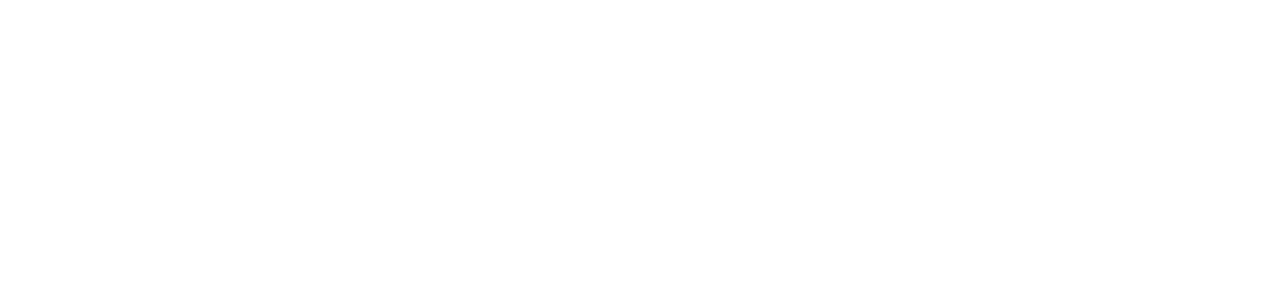
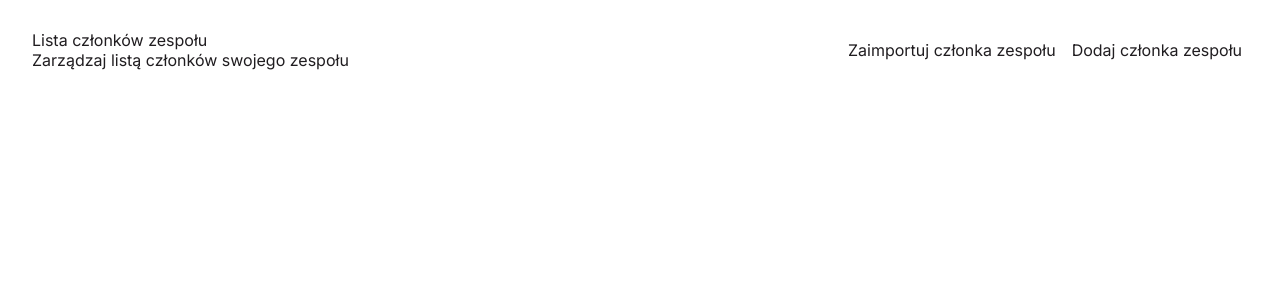
Before and after one commit to PawelDuplaga/staff-manager-frontend, a React (Vite) app: page / in a window 1280 px wide. Shown: the top 300 px of the page. Built offline with nearby package versions, Linux system fonts and the light colour scheme.

Commit message:
+ ManagerTopBar component (not fully styled)

```diff
--- a/src/App.tsx
+++ b/src/App.tsx
@@ -1,13 +1,9 @@
 import './App.css'
+import Home from './views/Home/Home';
 
 function App() {
 
-
-  return (
-   <div>
-
-   </div>
-  )
+  return <Home />
 }
 
 export default App
--- /dev/null
+++ b/src/components/ManagerTopBar/ManagerTopBar.tsx
@@ -0,0 +1,17 @@
+import styles from './managerTopBar.module.scss';
+
+const ManagerTopBar = () => {
+  return (
+		<div className={styles.managertopbarContainer}>
+      <div className={styles.topTitleFrame}>
+        <h1>Lista członków zespołu</h1>
+        <h3>Zarządzaj listą członków swojego zespołu</h3>
+      </div>
+      <button className={styles.buttonAdd}>Zaimportuj członka zespołu</button>
+      <button className={styles.buttonImport}>Dodaj członka zespołu</button>
+
+		</div>
+  );
+};
+
+export default ManagerTopBar
--- /dev/null
+++ b/src/components/ManagerTopBar/managerTopBar.module.scss
@@ -0,0 +1,34 @@
+@import '/src/styles/abstracts/mixins';
+@import '/src/styles/abstracts/variables';
+
+
+.managertopbarContainer {
+    display: flex;
+    align-items: center;
+    width: 100%;
+    gap: 4px;
+}
+
+.topTitleFrame {
+    display: flex;
+    flex-direction: column;
+    align-items: flex-start;
+    gap: 4px;
+    flex-grow: 1;
+}
+
+.buttonAdd {
+    display: flex;
+    padding: 6px;
+    justify-content: center;
+    align-items: center;
+    gap: 8px;
+}
+
+.buttonImport {
+    display: flex;
+    padding: 6px;
+    justify-content: center;
+    align-items: center;
+    gap: 8px;
+}
```
